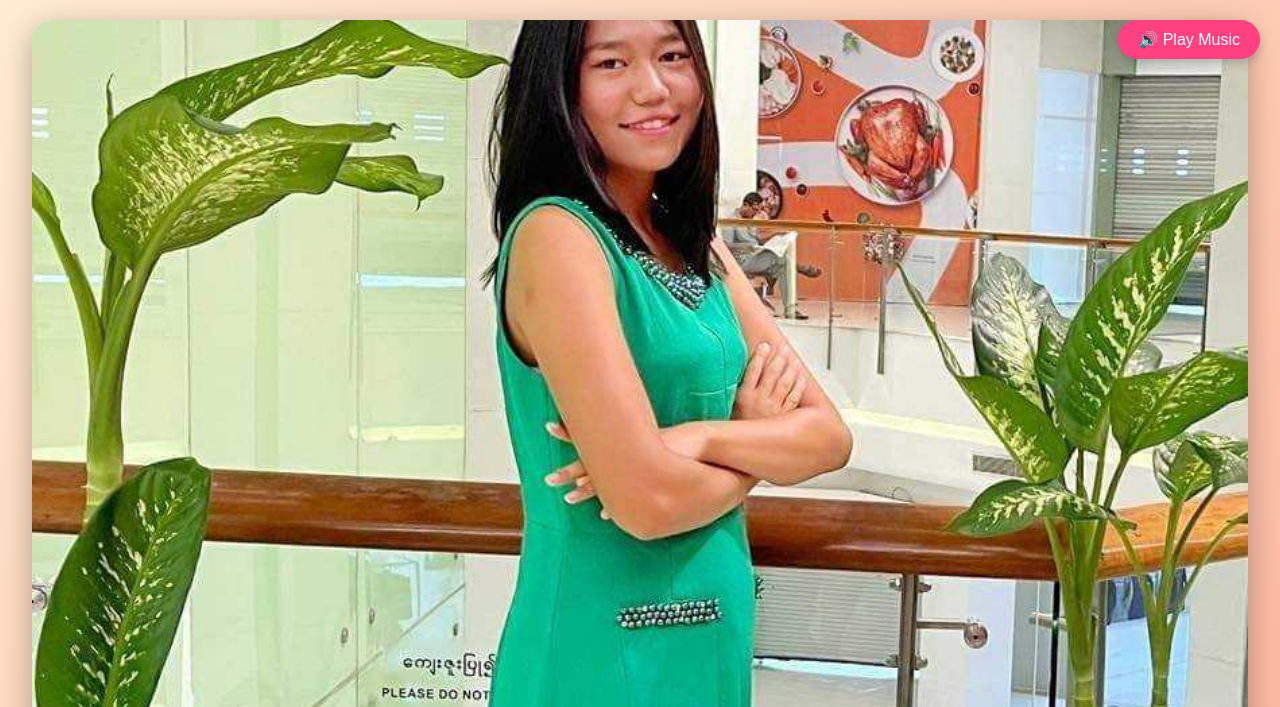
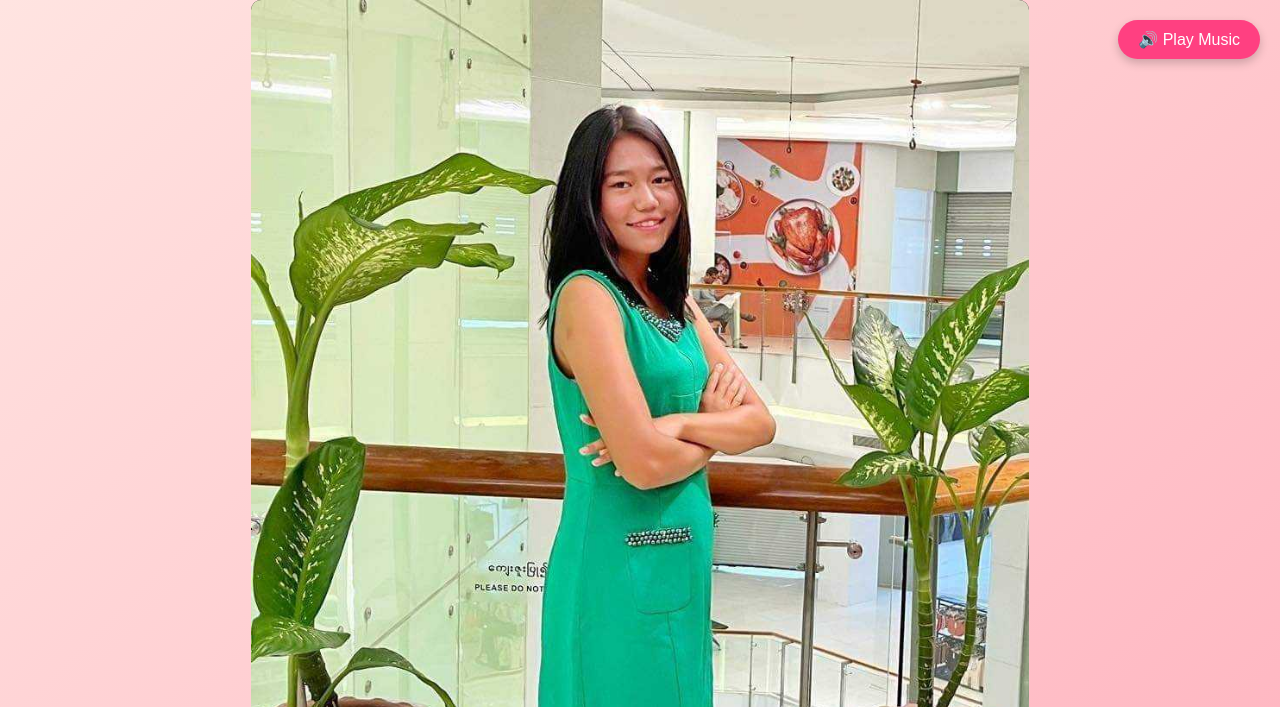
Before and after one commit to Nway-Khant/happy-birthday, a plain HTML site: page index.html in a window 1280 px wide. Shown: the top 707 px of the page. Drawn offline with Linux system fonts and the light colour scheme.

Commit message:
image update

```diff
--- a/style.css
+++ b/style.css
@@ -15,22 +15,24 @@ body {
 }
 
 .slideshow-container {
-  width: 95vw;
-  height: 95vh;
-  position: relative;
-  border-radius: 20px;
+  width: 100vw;
+  height: 100vh;
+  display: flex;
+  justify-content: center;
+  align-items: center;
+  background: linear-gradient(135deg, #ffe4e1, #ffb6c1); /* soft bg */
   overflow: hidden;
-  box-shadow: 0 8px 30px rgba(0, 0, 0, 0.3);
-  background-color: #fff;
 }
 
 #slideshow-image {
-  width: 100%;
-  height: 100%;
-  object-fit: cover;
-  opacity: 0;
+  max-width: 100%;
+  max-height: 100%;
+  object-fit: contain;
+  background-color: #000;
+  border-radius: 10px;
   transition: opacity 1s ease-in-out;
 }
+
 
 .caption {
   position: absolute;
```
